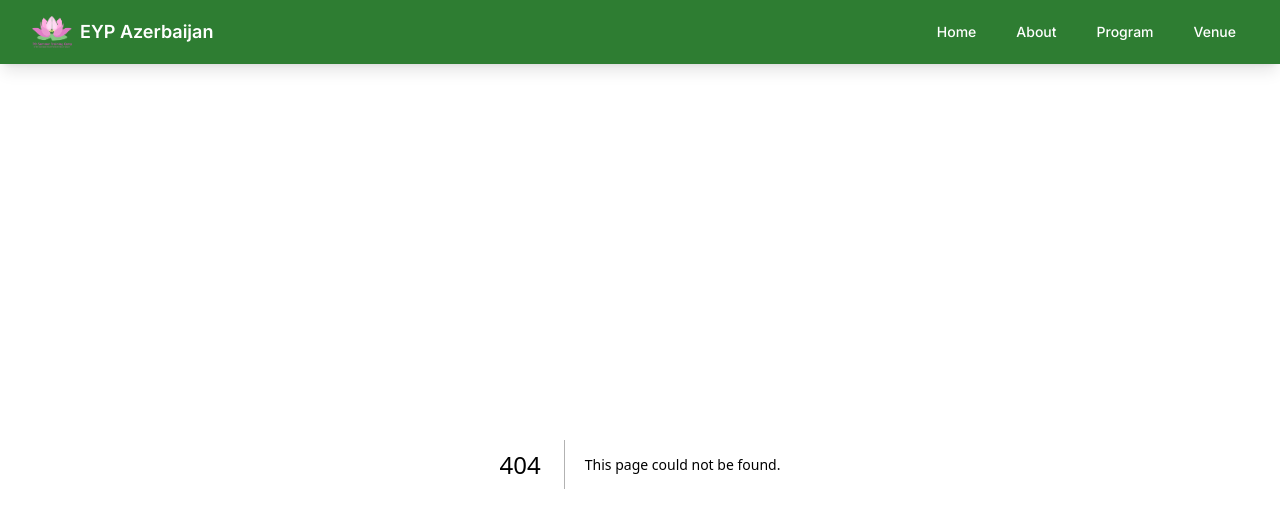
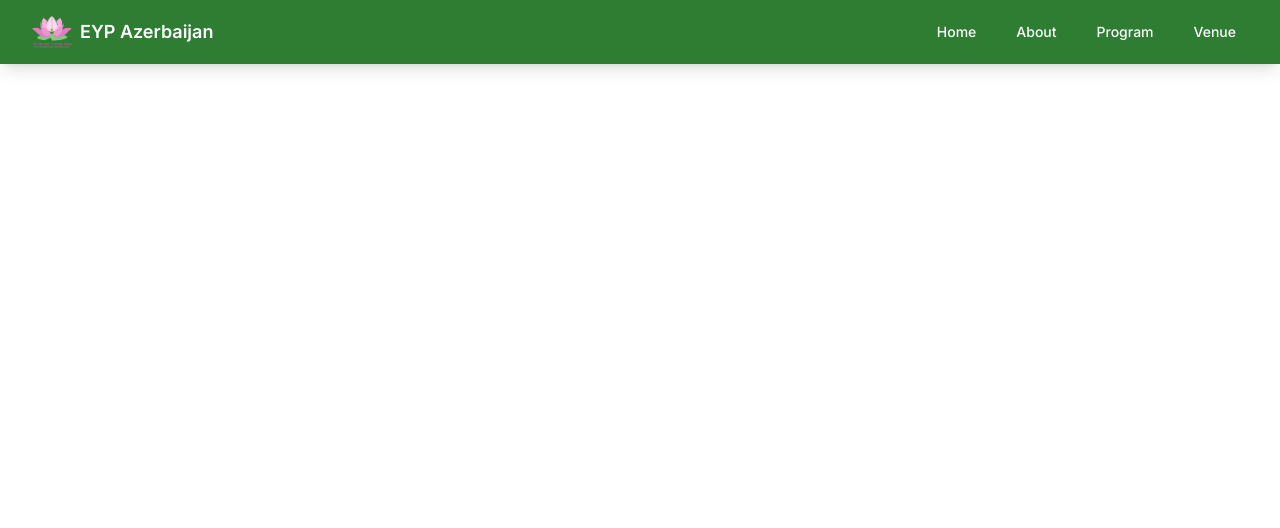
Before and after one commit to Ph4ntomByte/Summer_Training_Camp, a Next.js app: page /venue in a window 1280 px wide. Before the commit this address had no page. Shown: the top 528 px of the page. Built offline with nearby package versions, Linux system fonts and the light colour scheme.

Commit message:
Add placeholder venue page

```diff
--- /dev/null
+++ b/src/app/venue/page.tsx
@@ -0,0 +1,22 @@
+import React from 'react';
+
+export default function VenuePage() {
+  return (
+    <main className="min-h-screen">
+      <div className="container mx-auto px-4 py-12">
+        <div className="max-w-3xl mx-auto">
+          <div className="bg-white/10 backdrop-blur-sm p-8 rounded-lg border-2 border-white/20 text-center">
+            <h1 className="text-3xl font-bold mb-6 text-white">Venue Information</h1>
+            <p className="text-white/90 text-lg mb-8">
+              The venue for the EYP Summer Training Camp 2024 is currently being finalized.
+              We will announce the location and accommodation details soon.
+            </p>
+            <p className="text-white/90 text-lg">
+              Please check back later for updates on the venue, travel arrangements, and accommodation options.
+            </p>
+          </div>
+        </div>
+      </div>
+    </main>
+  );
+}
```
